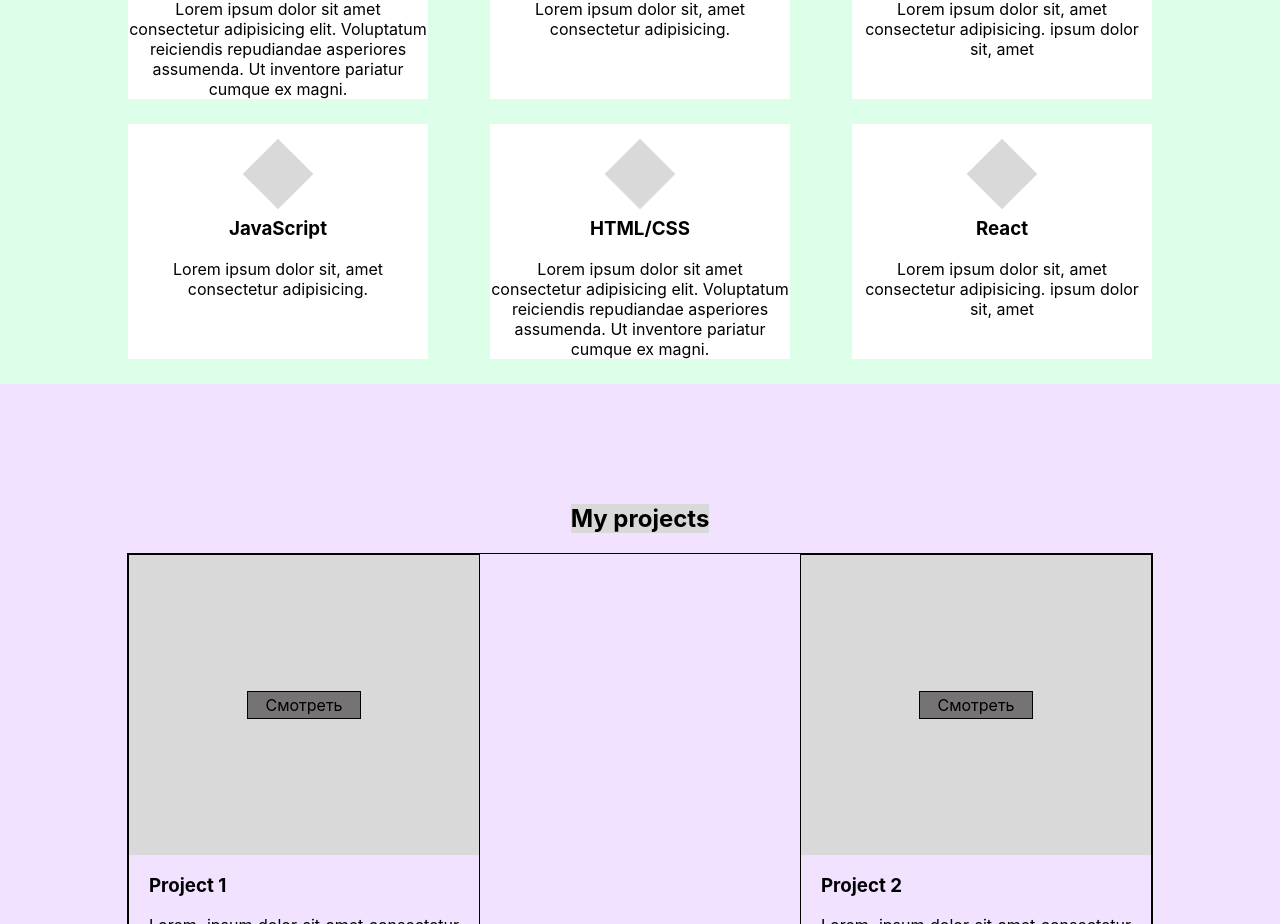
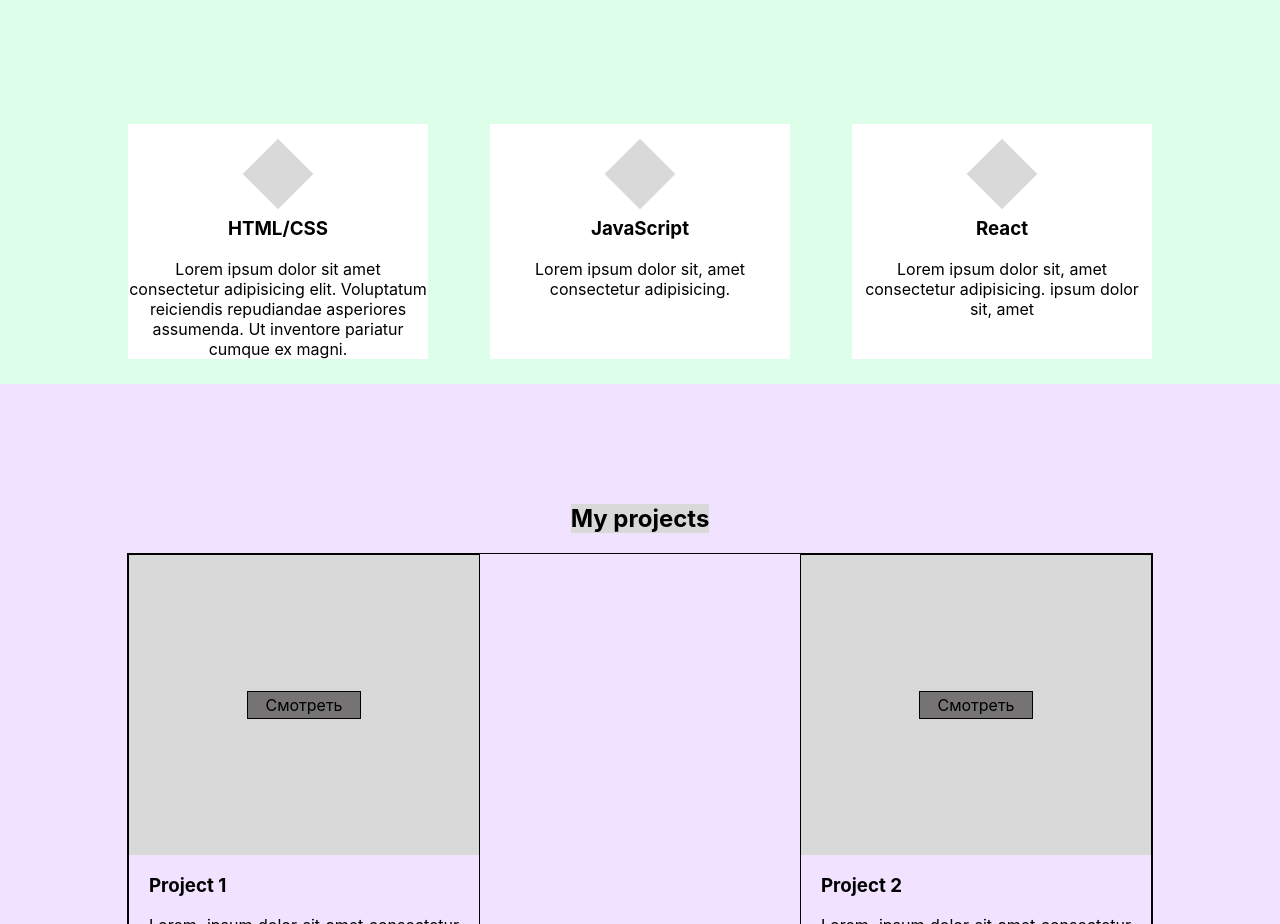
Before and after one commit to Maystrenko-Alex/portfolio-react, a React (Create React App) app: page / in a window 1280 px wide. Shown: the part 1396-2320 px from the top of the page. Built offline with nearby package versions, Linux system fonts and the light colour scheme.

Commit message:
refactoring

```diff
--- a/package.json
+++ b/package.json
@@ -1,11 +1,13 @@
 {
   "name": "portfolio-react",
+  "homepage": "https://maystrenko-alex.github.io/portfolio-react/",
   "version": "0.1.0",
   "private": true,
   "dependencies": {
     "@testing-library/jest-dom": "^5.16.5",
     "@testing-library/react": "^13.4.0",
     "@testing-library/user-event": "^13.5.0",
+    "gh-pages": "^4.0.0",
     "react": "^18.2.0",
     "react-dom": "^18.2.0",
     "react-scripts": "5.0.1",
@@ -15,7 +17,9 @@
     "start": "react-scripts start",
     "build": "react-scripts build",
     "test": "react-scripts test",
-    "eject": "react-scripts eject"
+    "eject": "react-scripts eject",
+    "predeploy": "npm run build",
+    "deploy": "gh-pages -d build"
   },
   "eslintConfig": {
     "extends": [
--- a/src/skills/Skills.js
+++ b/src/skills/Skills.js
@@ -19,16 +19,6 @@ export const Skills = () => {
           <Skill
             title={'React'}
             description={'Lorem ipsum dolor sit, amet consectetur adipisicing. ipsum dolor sit, amet'} />
-          <Skill
-            title={'JavaScript'}
-            description={'Lorem ipsum dolor sit, amet consectetur adipisicing.'} />
-          <Skill
-            title={'HTML/CSS'}
-            description={' Lorem ipsum dolor sit amet consectetur adipisicing elit. Voluptatum reiciendis' +
-              ' repudiandae asperiores assumenda. Ut inventore pariatur cumque ex magni.'} />
-          <Skill
-            title={'React'}
-            description={'Lorem ipsum dolor sit, amet consectetur adipisicing. ipsum dolor sit, amet'} />
         </div>
       </div>
     </div>
```
Also changed, not shown: 1 other file (tests, documents, lock files or other folders).
